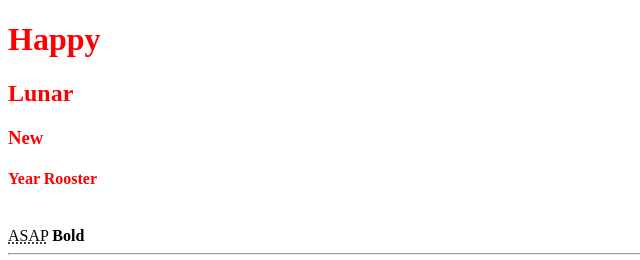
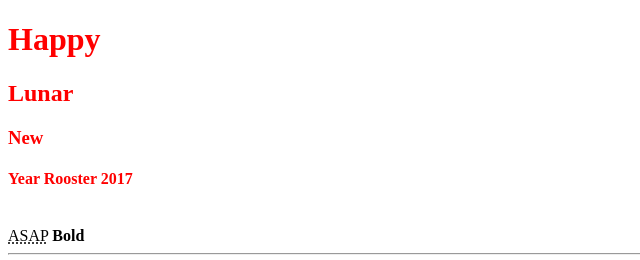
Before and after one commit to mathemiracle/html-5tutorial-derek, a plain HTML site: page html5-derek/index.html in a window 1280 px wide. Shown: the top 260 px of the page, 0-640 px from the left. Drawn offline with Linux system fonts and the light colour scheme.

Commit message:
update ROOSTER 2017

```diff
--- a/html5-derek/index.html
+++ b/html5-derek/index.html
@@ -11,7 +11,7 @@
 	 <h1>Happy</h1>
 	 <h2>Lunar</h2>
 	 <h3>New</h3>
-	 <h4>Year Rooster</h4>
+	 <h4>Year Rooster 2017</h4>
 	 <br>
 	 <script type="text/javascript" src='./util.js'></script>
 	 <script type="text/javascript">
```
